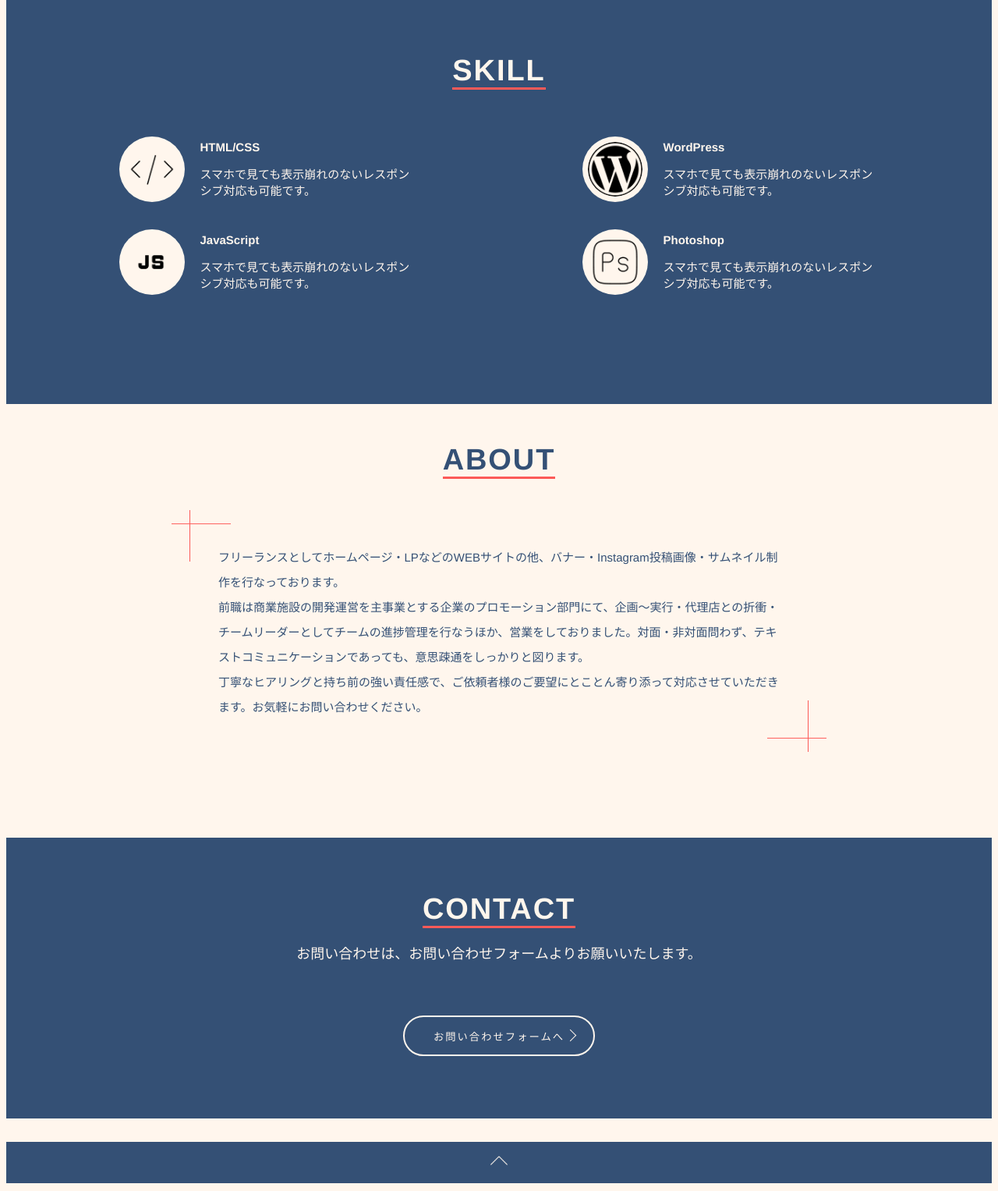
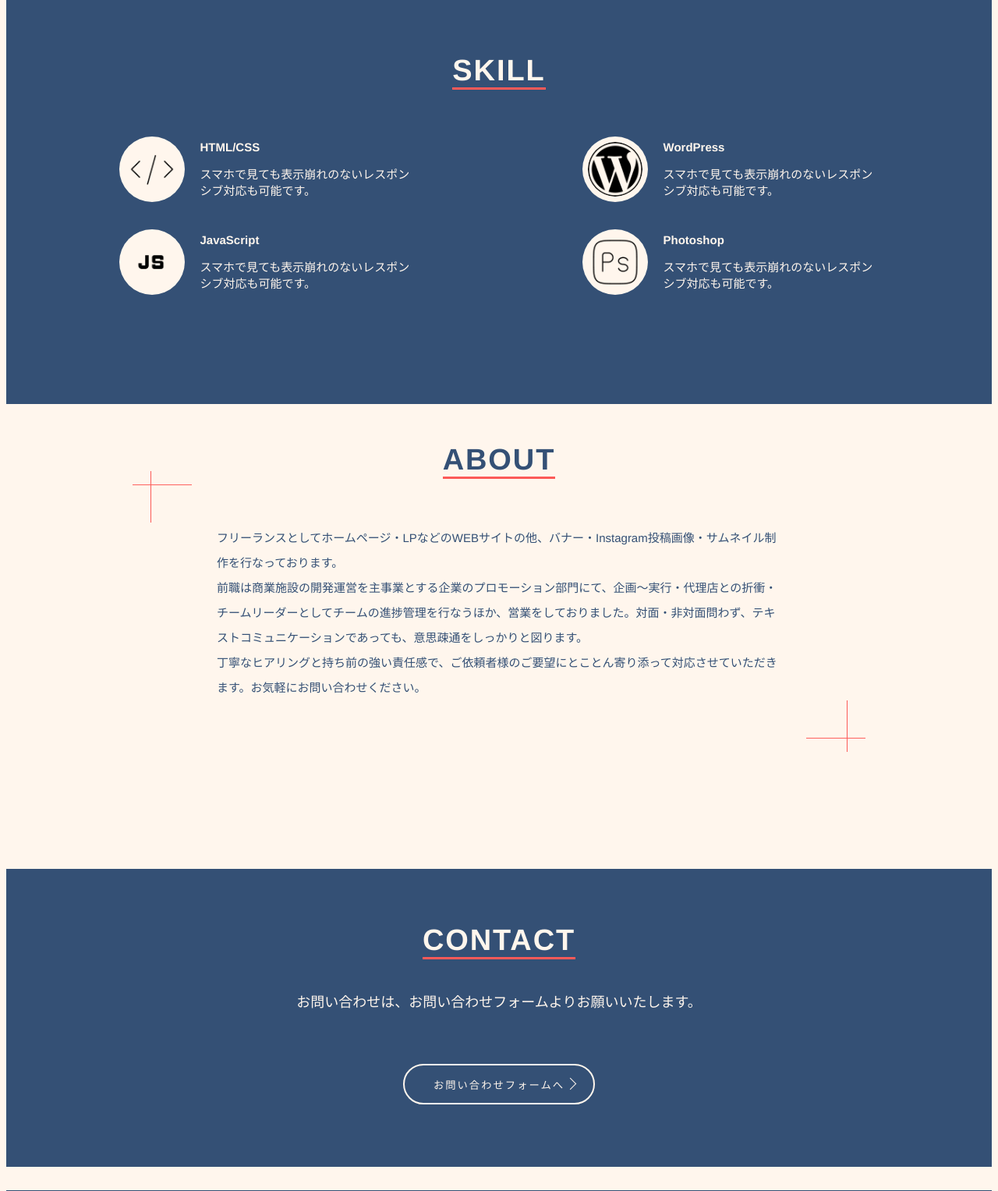
Before and after one commit to nabeco91/samurai-qa, a PHP site: page /home.html in a window 1280 px wide. Shown: the part 1010-2537 px from the top of the page at 78% size. Run offline with PHP 8.4, Linux system fonts and the light colour scheme.

Commit message:
Add files via upload

```diff
--- a/portfolio/style.css
+++ b/portfolio/style.css
@@ -228,6 +228,7 @@ header{
 
 .about-container{
   position: relative;
+  padding:  20px 50px 20px; /*両サイドにスペースを確保*/
   margin-top: 40px;
   margin-left: auto;
   margin-right: auto;
@@ -238,7 +239,7 @@ header{
 
 .about-container::before{
   position: absolute;
-  top: 0;
+  top: -50px; /*上下の空間*/
   left: 0;
   content: "";
   width: 76px;
@@ -249,23 +250,16 @@ header{
 }
 
 .about-container > p {
-  position: absolute;
-  top: 30px;
-  left: 60px;
-  /* top: 50%;
-  left: 50%;
-  transform: translateX(-50%) translateY(-50%); */
   flex: wrap;
   text-align: left;
   line-height: 32px;
-  margin-left: auto;
-  margin-right: auto;
+  margin: 0 auto 0 auto;
   max-width: 724px;
 }
 
 .about-container::after{
   position: absolute;
-  bottom: 10px;
+  bottom: 50px; /*上下の空間*/
   right: 0;
   content: "";
   width: 76px;
@@ -278,7 +272,6 @@ header{
   contact
 ---------- */
 .contact{
-  text-align: center;
   background-color: #345075;
   padding-bottom: 80px;
 }
@@ -286,6 +279,7 @@ header{
 .contact > p{
   color: #fff6ed;
   font-size: 18px;
+  margin-top: 40px;
 }
 
 .button-contact{
@@ -323,11 +317,11 @@ header{
 }
 
 .button-contact::after:hover{
-  content:" ";
+  content: " ";
   width: 10px;
   height: 10px;
-  border-top: 1.5px solid;
-  border-right: 1.5px solid;
+  border-top: 1.5px solid #345075;
+  border-right: 1.5px solid #345075;
   transform: rotate(45deg);
   top: 17px;
   right: 10%;
```
